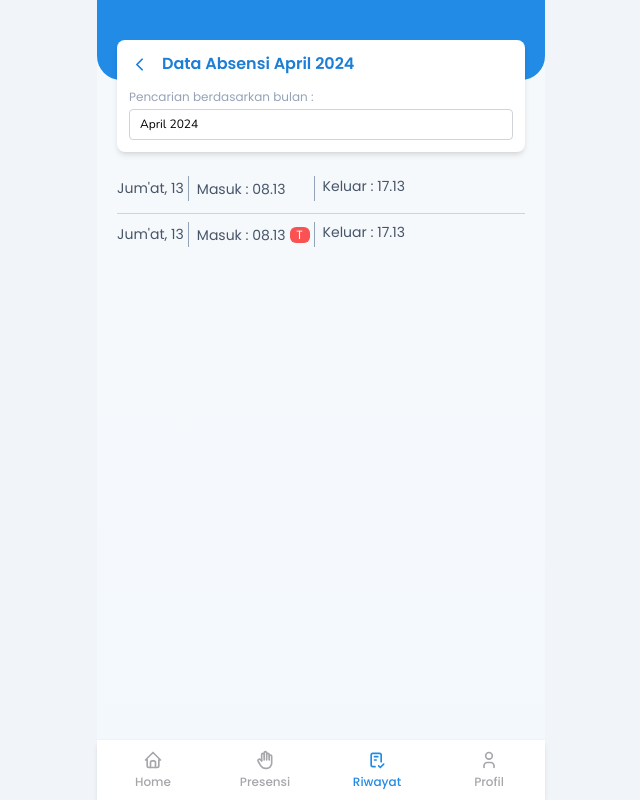
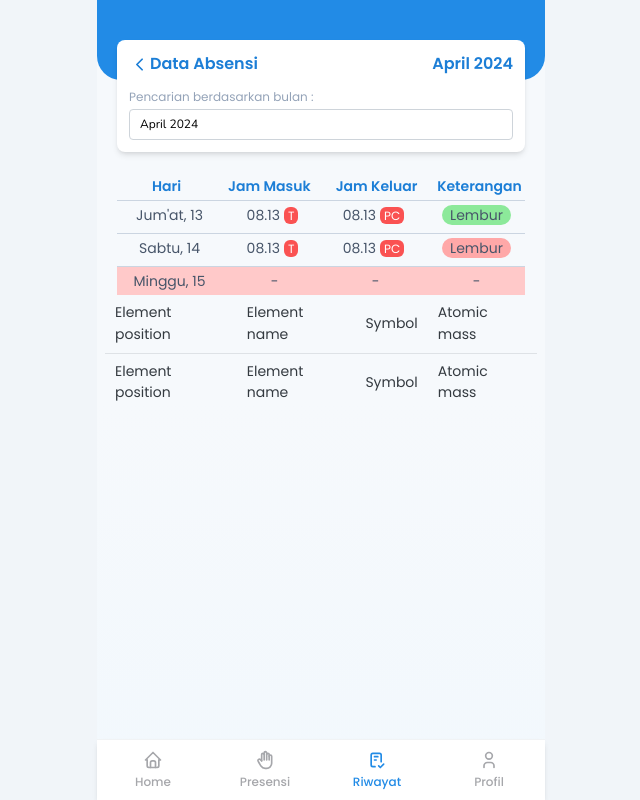
Before and after one commit to adiarhmn/react-kpi-frontend, a React (Vite) app: page /history/data-attendance in a window 1280 px wide. Shown: the whole page, without its empty margins (319-959 px from the left). Built offline with nearby package versions, Linux system fonts and the light colour scheme; no server answers.

Commit message:
add Layout for Admin Role, and change structure folders

```diff
--- /dev/null
+++ b/src/admin_features/misc/index.ts
@@ -0,0 +1 @@
+export * from './pages';
--- /dev/null
+++ b/src/admin_features/misc/pages/DashboardAdmin.tsx
@@ -0,0 +1,3 @@
+export const DashboardAdmin: React.FC = () => {
+  return <main>Testing</main>;
+};
--- /dev/null
+++ b/src/admin_features/misc/pages/index.ts
@@ -0,0 +1 @@
+export * from './DashboardAdmin';
--- a/src/components/layout/AdminLayout.tsx
+++ b/src/components/layout/AdminLayout.tsx
@@ -6,9 +6,9 @@ import { useAuth } from '@/features/auth';
 import { LoadingScreen } from '../elements';
 
 export const AdminLayout: React.FC = () => {
-  const { creds } = useAuth();
+  // const { creds } = useAuth();
 
-  if (!creds) return <Navigate to="/login" replace />;
+  // if (!creds) return <Navigate to="/login" replace />;
 
   return (
     <Suspense fallback={<LoadingScreen />}>
--- a/src/components/layout/index.ts
+++ b/src/components/layout/index.ts
@@ -2,3 +2,4 @@ export * from './AppLayout';
 export * from './HomeLayout';
 export * from './AuthLayout';
 export * from './PlainLayout';
+export * from './AdminLayout';
--- a/src/features/history/pages/DataAttendance.tsx
+++ b/src/features/history/pages/DataAttendance.tsx
@@ -1,7 +1,7 @@
-import { Badge } from '@mantine/core';
+import { Table } from '@mantine/core';
 import { MonthPickerInput } from '@mantine/dates';
-import { IconCalendar, IconCalendarMonth, IconChevronLeft } from '@tabler/icons-react';
-import { useEffect, useState } from 'react';
+import { IconChevronLeft } from '@tabler/icons-react';
+import { useState } from 'react';
 import { useNavigate } from 'react-router-dom';
 
 export const DataAttendance: React.FC = () => {
@@ -13,8 +13,8 @@ export const DataAttendance: React.FC = () => {
       <section className="w-full h-20 bg-blue-600 rounded-b-3xl"></section>
 
       <section className="bg-white mx-5 p-3 shadow-md rounded-lg flex flex-col gap-2 -mt-10">
-        <div className="flex justify-between items-center mb-1">
-          <div className="flex items-center text-blue-700 gap-3">
+        <div className="flex justify-between items-center text-blue-700 mb-1">
+          <div className="flex items-center">
             <IconChevronLeft
               onClick={() => {
                 navigate(-1);
@@ -22,8 +22,11 @@ export const DataAttendance: React.FC = () => {
               size={21}
               className="font-bold rounded-md"
             />
-            <h2 className="font-semibold ">Data Absensi {month?.toLocaleString('default', { month: 'long' })} {month?.getFullYear()}</h2>
+            <h2 className="font-semibold ">Data Absensi</h2>
           </div>
+          <span className="font-semibold">
+            {month?.toLocaleString('default', { month: 'long' })} {month?.getFullYear()}
+          </span>
         </div>
 
         {/* Month Picker or Input Date */}
@@ -34,37 +37,73 @@ export const DataAttendance: React.FC = () => {
       </section>
 
       {/* List Attendance Data List */}
-      <section className="px-2 flex flex-col gap-3 text-slate-600 mx-3 mt-4 divide-y divide-slate-300">
-        <div className="flex gap-1 divide-x divide-slate-400 pt-2">
-          <div className="text-center max-w-20">
-            <span className="text-sm">Jum'at, 13</span>
+      <section className="px-2 flex flex-col gap-1 text-slate-600 mx-3 mt-4 divide-y divide-slate-300">
+        {/* Header */}
+        <div className="grid grid-cols-4 text-center gap-1 pt-2 text-sm text-blue-700">
+          <div className="text-center font-semibold">Hari</div>
+          <div className="flex gap-1 items-center ps-2 font-semibold">Jam Masuk</div>
+          <div className="flex flex-col ps-2 font-semibold">Jam Keluar</div>
+          <div className="flex flex-col ps-2 font-semibold">Keterangan</div>
+        </div>
+
+        {/* Data */}
+        <div className="grid grid-cols-4 text-center gap-1 p-1 text-sm">
+          <div>Jum'at, 13</div>
+          <div className="ps-2">
+            <span>08.13</span>
+            <span className="text-xs bg-red-600 text-white rounded-md m-1 px-1">T</span>
           </div>
-          <div className="text-sm flex gap-1 items-center ps-2">
-            <span>Masuk : 08.13</span>
-            <span className="text-xs bg-red-600 text-white text-center rounded-md w-5"></span>
+          <div className="ps-2">
+            <span>08.13</span>
+            <span className="text-xs bg-red-600 text-white rounded-md m-1 px-1">PC</span>
           </div>
-
-          <div className="text-sm flex flex-col ps-2">
-            <span>Keluar : 17.13</span>
+          <div className="ps-2">
+            <span className="bg-green-300 px-2 rounded-full">Lembur</span>
           </div>
         </div>
 
-        <div className="flex gap-1 divide-x divide-slate-400 pt-2">
-          <div className="text-center max-w-20">
-            <span className="text-sm">Jum'at, 13</span>
+        <div className="grid grid-cols-4 text-center gap-1 p-1 text-sm">
+          <div>Sabtu, 14</div>
+          <div className="ps-2">
+            <span>08.13</span>
+            <span className="text-xs bg-red-600 text-white rounded-md m-1 px-1">T</span>
           </div>
-          <div className="text-sm flex gap-1 items-center ps-2">
-            <span>Masuk : 08.13</span>
-            <span className="text-xs bg-red-600 text-white text-center rounded-md w-5">T</span>
+          <div className="ps-2">
+            <span>08.13</span>
+            <span className="text-xs bg-red-600 text-white rounded-md m-1 px-1">PC</span>
           </div>
-
-          <div className="text-sm flex flex-col ps-2">
-            <span>Keluar : 17.13</span>
+          <div className="ps-2">
+            <span className="bg-red-300 px-2 rounded-full">Lembur</span>
           </div>
         </div>
 
-        {/*  */}
+        <div className="grid grid-cols-4 text-center gap-1 p-1 text-sm bg-red-200">
+          <div>Minggu, 15</div>
+          <div className="ps-2">-</div>
+          <div className="ps-2">-</div>
+          <div className="ps-2">-</div>
+        </div>
+      </section>
 
+      <section className="px-2">
+        <Table>
+          <Table.Thead>
+            <Table.Tr>
+              <Table.Th>Element position</Table.Th>
+              <Table.Th>Element name</Table.Th>
+              <Table.Th>Symbol</Table.Th>
+              <Table.Th>Atomic mass</Table.Th>
+            </Table.Tr>
+          </Table.Thead>
+          <Table.Tbody>
+            <Table.Tr>
+              <Table.Th>Element position</Table.Th>
+              <Table.Th>Element name</Table.Th>
+              <Table.Th>Symbol</Table.Th>
+              <Table.Th>Atomic mass</Table.Th>
+            </Table.Tr>
+          </Table.Tbody>
+        </Table>
       </section>
     </main>
   );
--- a/src/routes/AppRoutes.tsx
+++ b/src/routes/AppRoutes.tsx
@@ -1,6 +1,6 @@
 import { Route, Routes } from 'react-router-dom';
 
-import { HomeLayout, AuthLayout, AppLayout, PlainLayout } from '@/components/layout';
+import { HomeLayout, AuthLayout, AppLayout, AdminLayout } from '@/components/layout';
 import { lazyImport } from '@/utils/lazyImport';
 
 const { Login } = lazyImport(() => import('@/features/auth'), 'Login');
@@ -14,9 +14,13 @@ const { Profile } = lazyImport(() => import('@/features/employee'), 'Profile');
 const { Leave } = lazyImport(() => import('@/features/leave'), 'Leave');
 const { Schedule } = lazyImport(() => import('@/features/schedule'), 'Schedule');
 
+// Admin Pages
+const { DashboardAdmin } = lazyImport(() => import('@/admin_features/misc'), 'DashboardAdmin');
+
 export const AppRoutes: React.FC = () => {
   return (
     <Routes>
+      {/* Routes for Employee or Mobile APP */}
       <Route path="/" element={<AppLayout />}>
         <Route element={<HomeLayout />}>
           <Route index element={<Home />} />
@@ -32,7 +36,13 @@ export const AppRoutes: React.FC = () => {
           <Route path="schedule" element={<Schedule />} />
           <Route path="attendances" element={<Attendances />} />
         </Route>
-        <Route path="development" element={<Development />}></Route>
+        <Route path="*" element={<Development />}></Route>
+      </Route>
+
+      {/* Routes for Admin with Desktop View */}
+      <Route path="admin" element={<AdminLayout />}>
+        <Route index element={<DashboardAdmin />} />
+        <Route path="*" element={<Development />} />
       </Route>
 
       <Route path="/" element={<AuthLayout />}>
```
